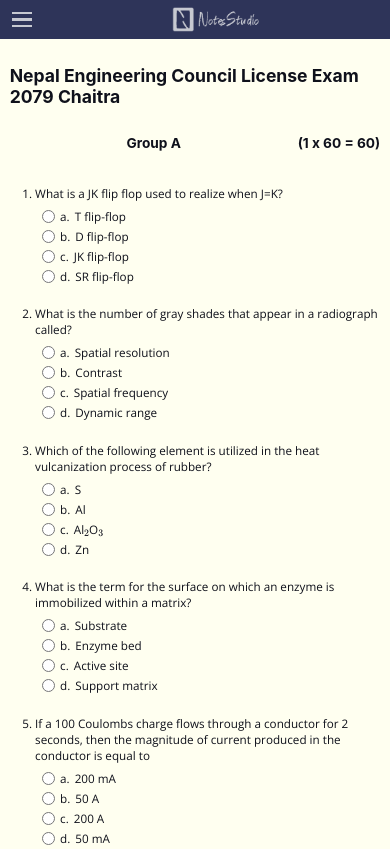
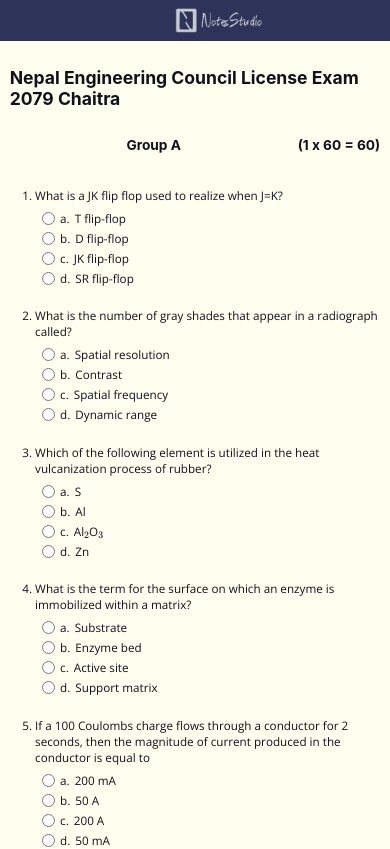
Before and after one commit to nikinbaidar/notesstudio, a React (Create React App) app: page / in a window 390 px wide. Shown: the top 849 px of the page. Built offline with nearby package versions, Linux system fonts and the light colour scheme.

Commit message:
functional adjustments

```diff
--- a/src/App.css
+++ b/src/App.css
@@ -541,7 +541,9 @@ button#viewUnanswered {
     display: flex;
     flex-direction: column;
     margin: 1.5rem;
-    width: 20px;
+    width: 27px;
+    background-color: transparent;
+    border: none;
   }
 
   .hamburger {
--- a/src/Components/NavigationBar.js
+++ b/src/Components/NavigationBar.js
@@ -49,11 +49,11 @@ class Navigation extends React.Component {
             <ul className="nav_items"
             onClick={this.handleClick}>{this.navBar}</ul>
             <img src={require("../logo.png")} alt="site logo"/>
-            <div className="menu-btn" onClick={this.handleMenuClick}>
+            <button className="menu-btn" onClick={this.handleMenuClick}>
                 <span className="hamburger"></span>
                 <span className="hamburger"></span>
                 <span className="hamburger"></span>
-            </div>
+            </button>
             </nav>
         );
     }
```
